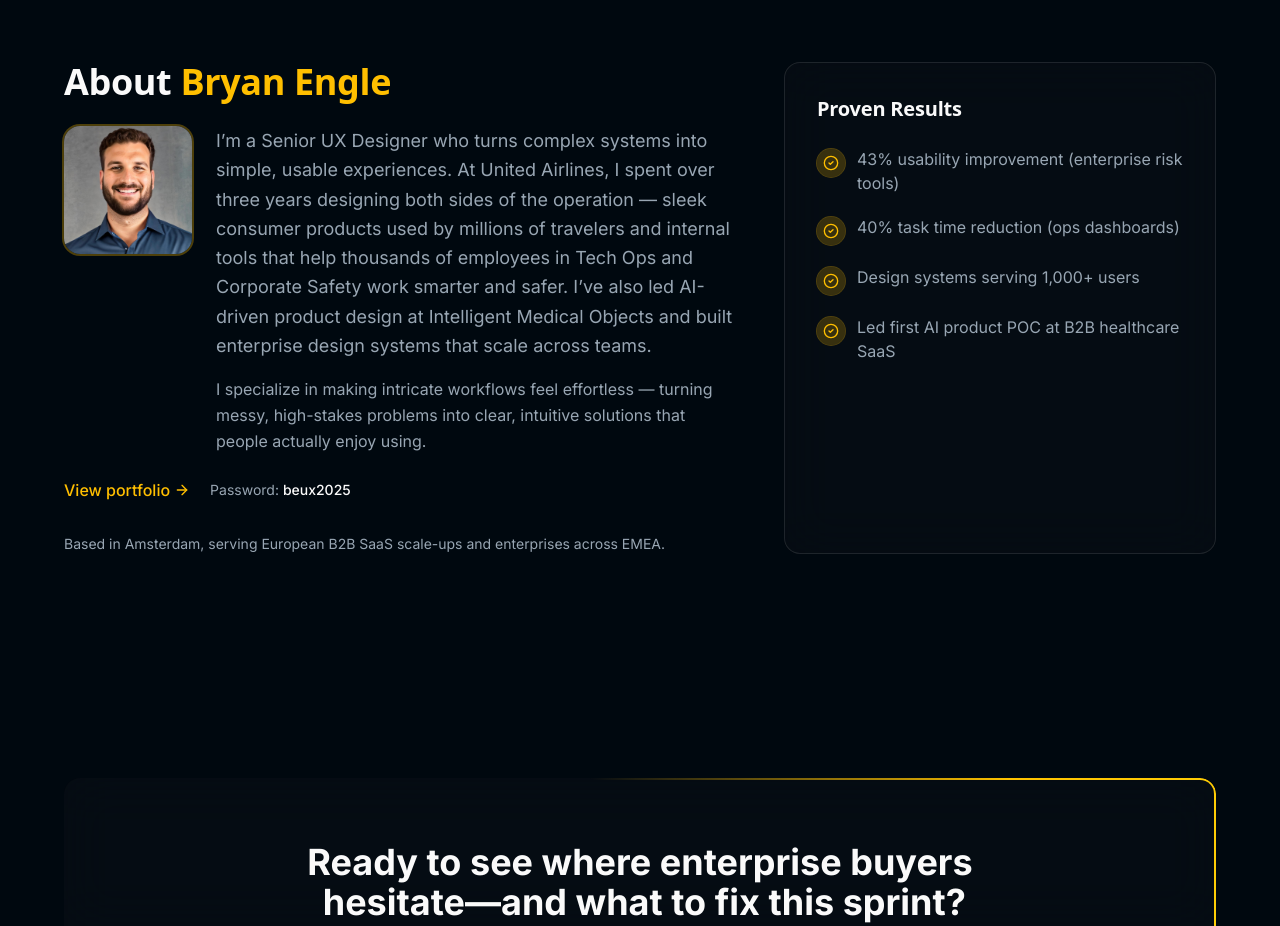
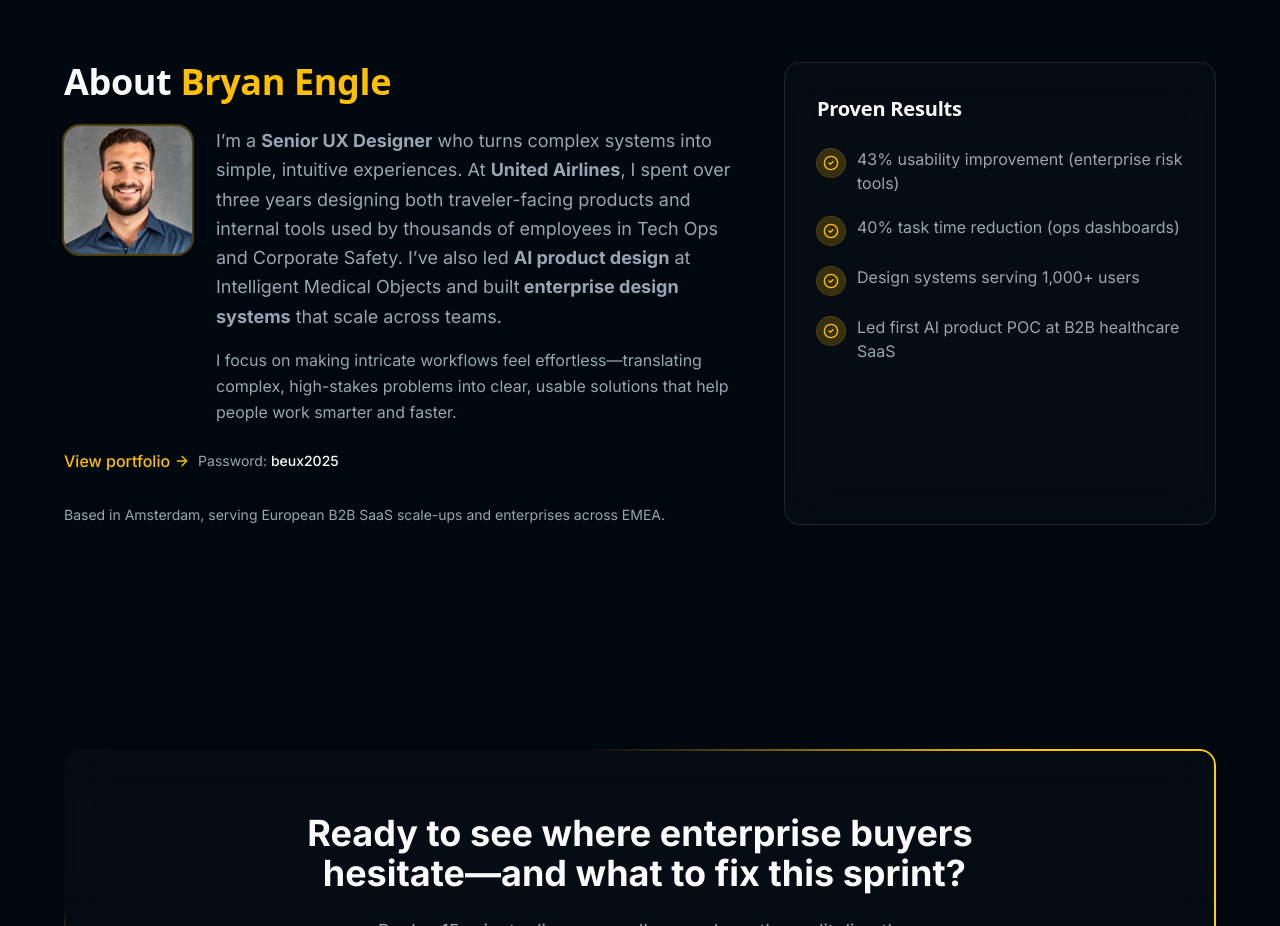
Before and after one commit to bry-the-guy/uxaudit, a Next.js app: page / in a window 1280 px wide. Shown: the part 3600-4526 px from the top of the page. Built offline with nearby package versions, Linux system fonts and the light colour scheme; a web font is replaced by a local one.

Commit message:
Update page.tsx

```diff
--- a/app/page.tsx
+++ b/app/page.tsx
@@ -511,22 +511,21 @@ const fadeUp = {
 
         <div className="space-y-4 flex-1">
           <p className="text-muted-foreground text-lg leading-relaxed">
-I’m a Senior UX Designer who turns complex systems into simple, usable experiences.
-
-At United Airlines, I spent over three years designing both sides of the operation — sleek consumer products used by millions of travelers and internal tools that help thousands of employees in Tech Ops and Corporate Safety work smarter and safer.
-
-I’ve also led AI-driven product design at Intelligent Medical Objects and built enterprise design systems that scale across teams.
-
-
+            I’m a <strong>Senior UX Designer</strong> who turns complex systems into simple, intuitive experiences.
+            At <strong>United Airlines</strong>, I spent over three years designing both traveler-facing products and internal
+            tools used by thousands of employees in Tech Ops and Corporate Safety.
+            I’ve also led <strong>AI product design</strong> at Intelligent Medical Objects and built
+            <strong> enterprise design systems</strong> that scale across teams.
           </p>
 
           <p className="text-muted-foreground leading-relaxed">
-I specialize in making intricate workflows feel effortless — turning messy, high-stakes problems into clear, intuitive solutions that people actually enjoy using.
+            I focus on making intricate workflows feel effortless—translating complex, high-stakes problems
+            into clear, usable solutions that help people work smarter and faster.
           </p>
         </div>
       </div>
 
-<div className="flex flex-col sm:flex-row sm:items-center sm:gap-3">
+      <div className="flex flex-wrap items-center gap-2">
         <a
           href="https://bryanengle.me"
           target="_blank"
@@ -536,11 +535,10 @@ I specialize in making intricate workflows feel effortless — turning messy, hi
           View portfolio
           <ArrowRight className="ml-1 h-4 w-4" />
         </a>
-  <span className="text-sm text-muted-foreground sm:ml-2">
+        <span className="text-sm text-muted-foreground">
           Password: <span className="font-medium text-foreground">beux2025</span>
         </span>
       </div>
-
 
       <p className="text-sm text-muted-foreground pt-2">
         Based in Amsterdam, serving European B2B SaaS scale-ups and enterprises across EMEA.
```
Lines whose indentation alone changed are shown as unchanged.
